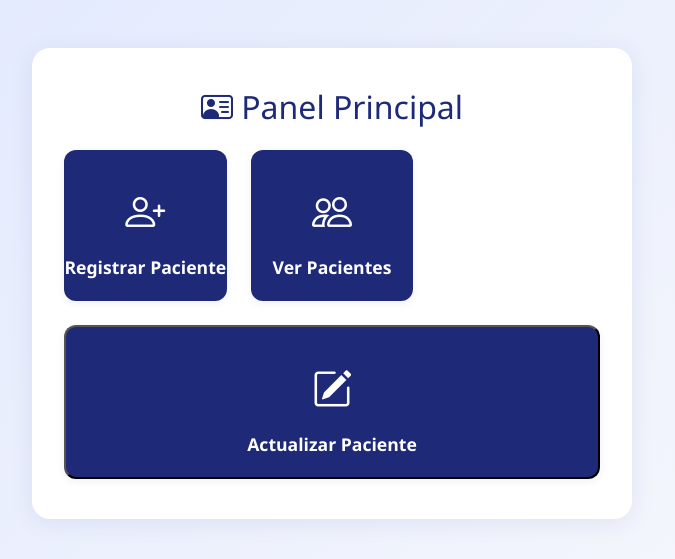
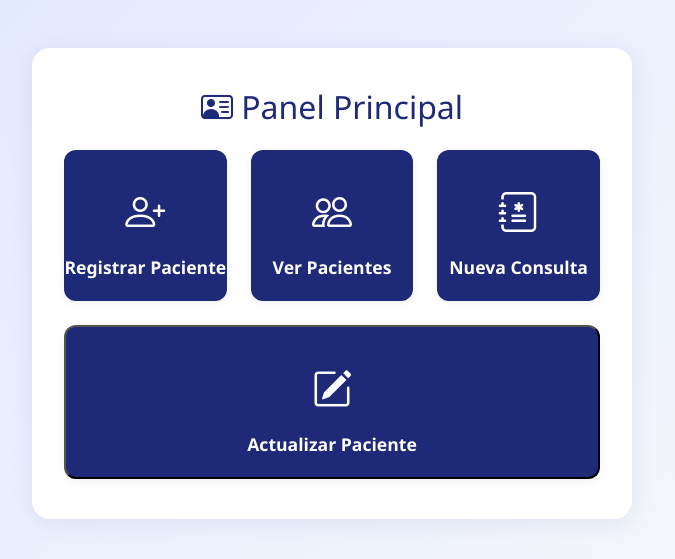
Before and after one commit to UnTalGabo/ConsultorioVirtual, a PHP site: page /views/index.php in a window 1280 px wide. Shown: the part 56-615 px from the top of the page, without its empty margins (308-983 px from the left). Run offline with PHP 8.4, Linux system fonts and the light colour scheme.

Commit message:
first commit etapa-2

```diff
--- a/views/index.php
+++ b/views/index.php
@@ -128,6 +128,12 @@ if (
             Ver Pacientes
           </a>
         </div>
+        <div class="col-12 col-md-4">
+          <a href="seleccionar_paciente.php" class="option-btn">
+            <i class="bi bi-journal-medical"></i>
+            Nueva Consulta
+          </a>
+        </div>
         <div class="col-12 col-md-12">
           <button type="button" class="option-btn w-100" id="btnActualizarPaciente" data-bs-toggle="modal" data-bs-target="#modalActualizarPaciente">
             <i class="bi bi-pencil-square"></i>
@@ -158,12 +164,6 @@ if (
             <button type="submit" class="btn btn-primary">Buscar</button>
           </div>
         </form>
-        <div class="col-12 col-md-4">
-          <a href="seleccionar_paciente.php" class="option-btn">
-            <i class="bi bi-journal-medical"></i>
-            Nueva Consulta
-          </a>
-        </div>
       </div>
     </div>
   </div>
```
